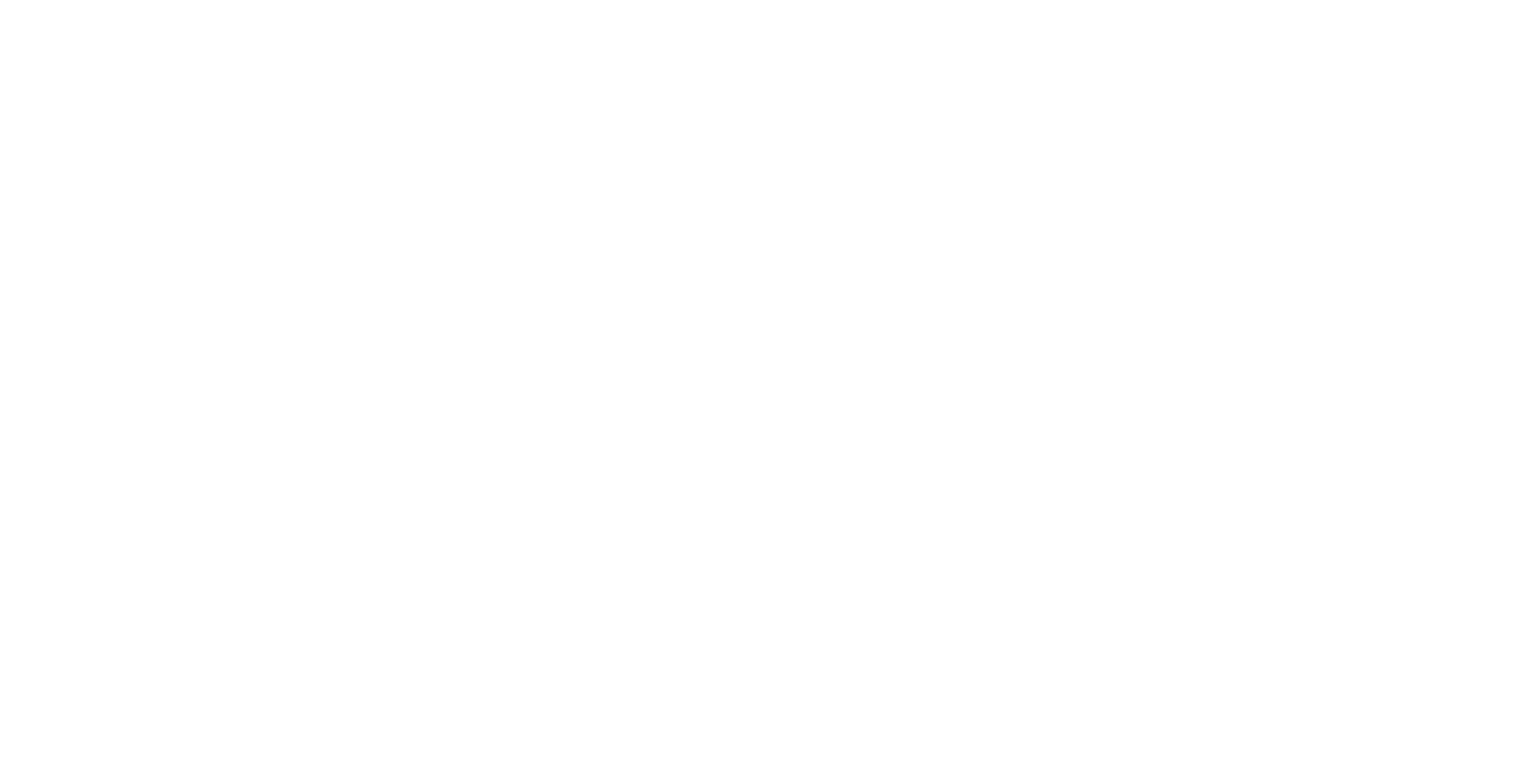
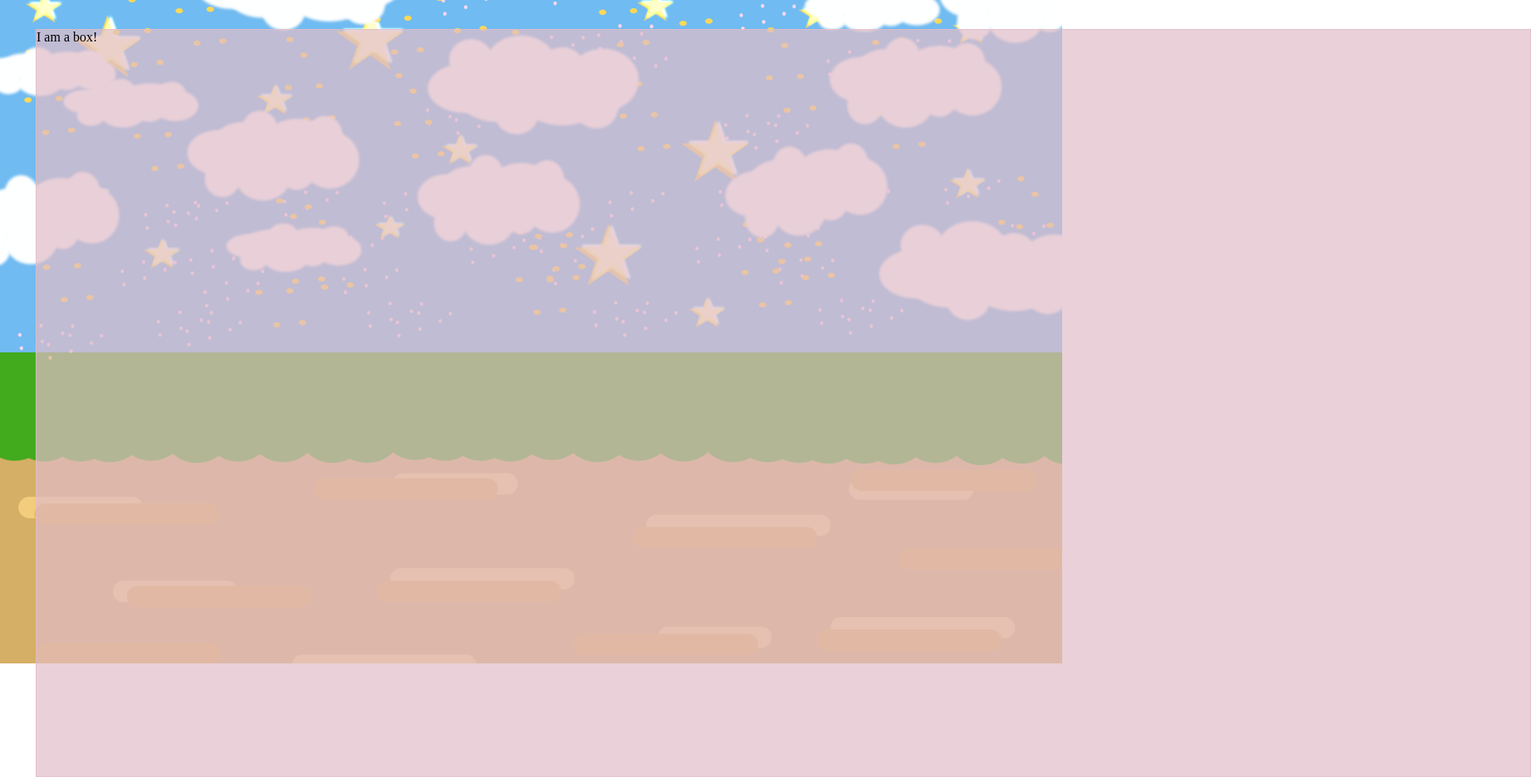
Before and after one commit to GenuisJ01/food-for-kirby, a website: page frontend/html/index.html in a window 1280 px wide. Shown: the whole page at 83% size, 1845 px wide, since content can reach past the window. Before the commit the page ends 800 px from the top, so only its background shows below. Drawn offline with Linux system fonts and the light colour scheme.

Commit message:
background and overlay added in indexhtml and stylecss files

```diff
--- a/frontend/css/styles.css
+++ b/frontend/css/styles.css
@@ -1,4 +1,14 @@
 /* Stylesheet for entire web page, please keep clean! */
+
+.box {
+  position: relative;
+  width: 1800px;
+  height: 900px;
+  border: 1px solid rgb(226, 189, 200, 0.7);
+  background-color: rgb(226, 189, 200, 0.7);
+  padding: 0px;
+  margin: 35px;
+}
 .container {
     disply: flex;
     flex-direction: column;
--- a/frontend/html/index.html
+++ b/frontend/html/index.html
@@ -1 +1,26 @@
 <!-- HTML file for the home page -->
+<!DOCTYPE html>
+<html lang="en">
+<head>
+    <meta charset="UTF-8">
+    <meta name="viewport" content="width=device-width, initial-scale=1.0">
+    <link rel="stylesheet" href="../css/styles.css">
+    <title>Food For Kirby</title>
+</head>
+<body>
+    <div id = "parent" >
+        <img class = "background"
+        srcset="../assets/background.png"
+        id = "background" >
+        <div class = "overlay">
+            <div class = "box" background: #E2BDC8> I am a box! </div>
+
+
+        </div>
+ </div>
+
+</div>
+
+
+</body>
+</html>
```
